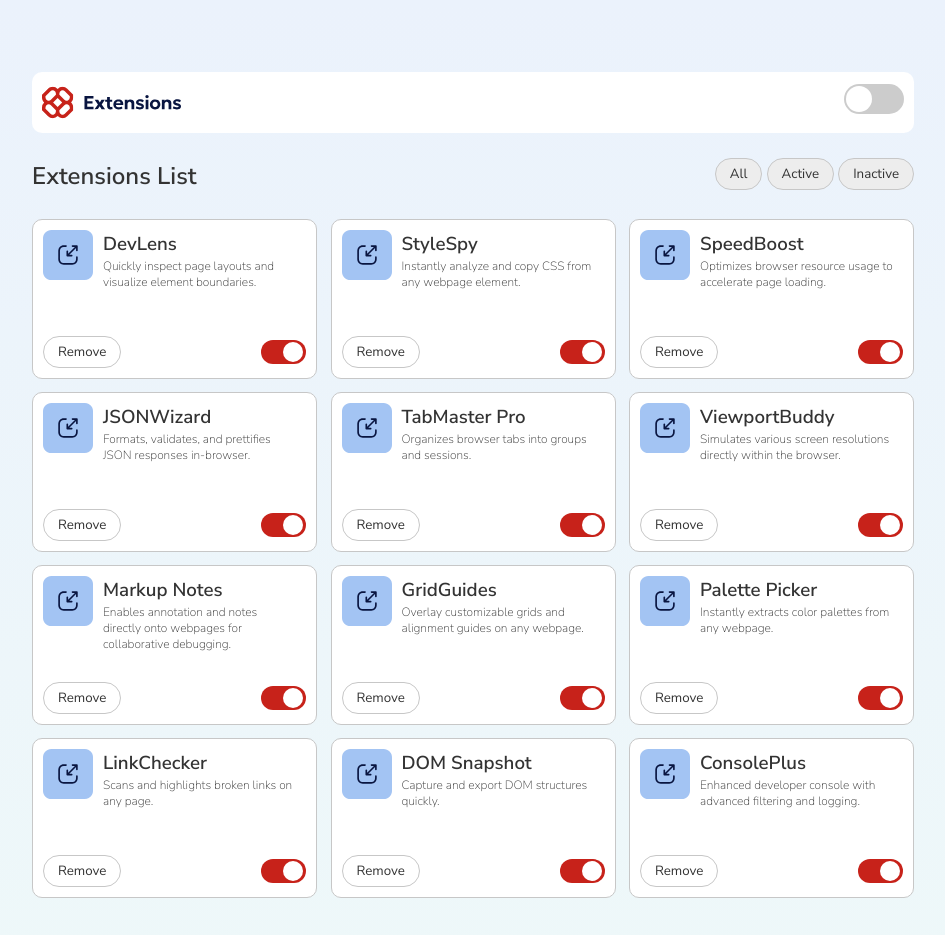
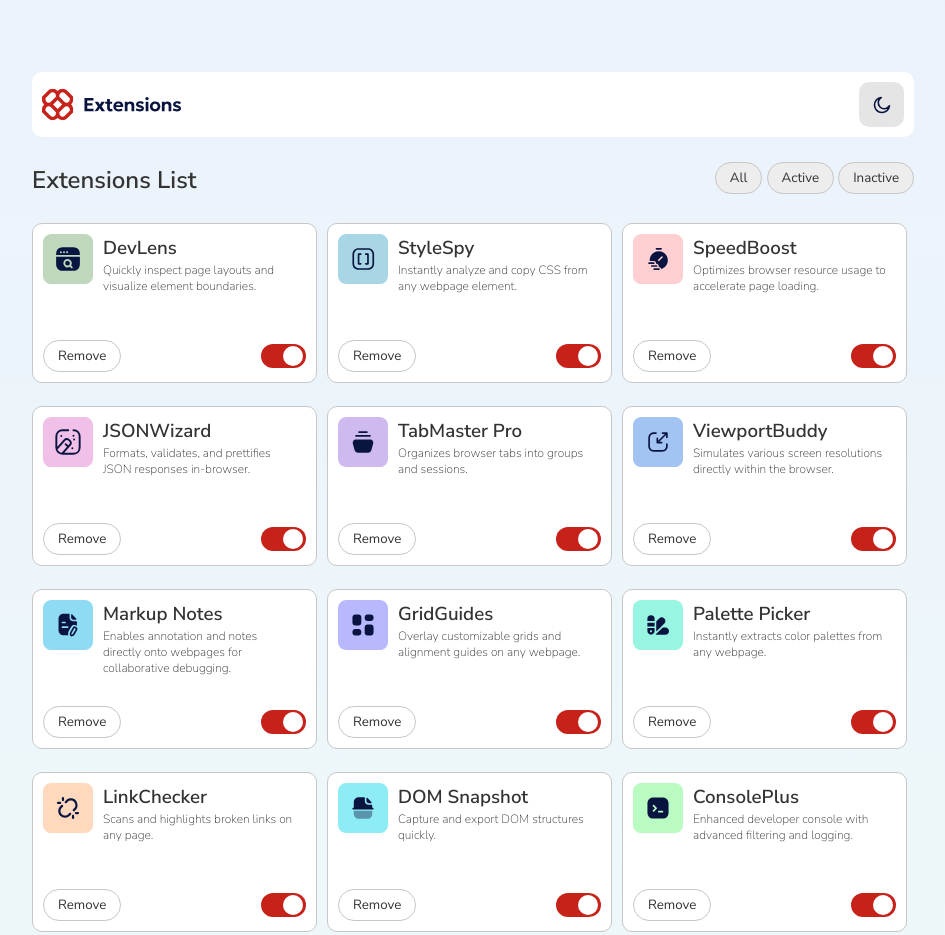
Before and after one commit to Andrewbizz/extensionmanagement, a plain HTML site: page index.html in a window 1280 px wide. Shown: the top 935 px of the page, without its empty margins (167-1112 px from the left). Drawn offline with Linux system fonts and the light colour scheme.

Commit message:
making ui better

```diff
--- a/index.html
+++ b/index.html
@@ -58,20 +58,26 @@
           Extension -->
         </div>
         <div class="themeTog">
-          <div class="toggle-container">
-            <input type="checkbox" id="theme-toggle" class="toggle-checkbox" />
+          <div id="theme-toggle" class="themeToggle"></div>
+
+          <!-- <div class="toggle-container">
+            <div
+              id="theme-toggle"
+              class="toggle-checkbox"
+              style="height: 50px; width: 50px; background-color: red"
+            ></div>
             <label for="theme-toggle" class="toggle-label">
-              <span class="toggle-ball"></span>
+            <span class="toggle-ball"></span>
             </label>
-          </div>
+          </div> -->
         </div>
       </div>
       <div class="headTitles">
         <h2>Extensions List</h2>
         <div>
-          <button type="button">All</button>
-          <button type="button">Active</button>
-          <button type="button">Inactive</button>
+          <button type="button" id="showAll">All</button>
+          <button type="button" id="showActive">Active</button>
+          <button type="button" id="showInactive">Inactive</button>
         </div>
       </div>
       <div id="ext-container" class="ext-container"></div>
--- a/main.js
+++ b/main.js
@@ -1,61 +1,39 @@
 document.addEventListener("DOMContentLoaded", () => {
   const themeToggle = document.getElementById("theme-toggle");
   const body = document.body;
-
+  let sortState = 1;
+  const themeKey = "theme";
+  const container = document.getElementById("ext-container");
   // Function to apply the theme based on local storage
-  const applyTheme = () => {
-    if (localStorage.getItem("theme") === "dark") {
-      body.classList.add("dark-theme");
-      themeToggle.checked = true;
-    } else {
-      body.classList.remove("dark-theme");
-      themeToggle.checked = false;
-    }
-  };
-
-  // Apply the theme on page load
-  applyTheme();
-
-  // Add event listener for the toggle switch
-  themeToggle.addEventListener("change", () => {
-    if (themeToggle.checked) {
-      body.classList.add("dark-theme");
-      localStorage.setItem("theme", "dark");
-    } else {
-      body.classList.remove("dark-theme");
-      localStorage.setItem("theme", "light");
-    }
-  });
-
   // JSON data with images
   const tools = [
     {
       name: "DevLens",
       description:
         "Quickly inspect page layouts and visualize element boundaries.",
-      image: "assets/images/logo-viewport-buddy.svg",
+      image: "assets/images/logo-devlens.svg",
     },
     {
       name: "StyleSpy",
       description: "Instantly analyze and copy CSS from any webpage element.",
-      image: "assets/images/logo-viewport-buddy.svg",
+      image: "assets/images/logo-style-spy.svg",
     },
     {
       name: "SpeedBoost",
       description:
         "Optimizes browser resource usage to accelerate page loading.",
-      image: "assets/images/logo-viewport-buddy.svg",
+      image: "assets/images/logo-speed-boost.svg",
     },
     {
       name: "JSONWizard",
       description:
         "Formats, validates, and prettifies JSON responses in-browser.",
-      image: "assets/images/logo-viewport-buddy.svg",
+      image: "assets/images/logo-json-wizard.svg",
     },
     {
       name: "TabMaster Pro",
       description: "Organizes browser tabs into groups and sessions.",
-      image: "assets/images/logo-viewport-buddy.svg",
+      image: "assets/images/logo-tab-master-pro.svg",
     },
     {
       name: "ViewportBuddy",
@@ -67,38 +45,63 @@ document.addEventListener("DOMContentLoaded", () => {
       name: "Markup Notes",
       description:
         "Enables annotation and notes directly onto webpages for collaborative debugging.",
-      image: "assets/images/logo-viewport-buddy.svg",
+      image: "assets/images/logo-markup-notes.svg",
     },
     {
       name: "GridGuides",
       description:
         "Overlay customizable grids and alignment guides on any webpage.",
-      image: "assets/images/logo-viewport-buddy.svg",
+      image: "assets/images/logo-grid-guides.svg",
     },
     {
       name: "Palette Picker",
       description: "Instantly extracts color palettes from any webpage.",
-      image: "assets/images/logo-viewport-buddy.svg",
+      image: "assets/images/logo-palette-picker.svg",
     },
     {
       name: "LinkChecker",
       description: "Scans and highlights broken links on any page.",
-      image: "assets/images/logo-viewport-buddy.svg",
+      image: "assets/images/logo-link-checker.svg",
     },
     {
       name: "DOM Snapshot",
       description: "Capture and export DOM structures quickly.",
-      image: "assets/images/logo-viewport-buddy.svg",
+      image: "assets/images/logo-dom-snapshot.svg",
     },
     {
       name: "ConsolePlus",
       description:
         "Enhanced developer console with advanced filtering and logging.",
-      image: "/assets/images/logo-viewport-buddy.svg",
+      image: "assets/images/logo-console-plus.svg",
     },
   ];
 
-  const container = document.getElementById("ext-container");
+  const applyTheme = () => {
+    if (localStorage.getItem(themeKey) === "dark") {
+      body.classList.add("dark-theme");
+      themeToggle.style.backgroundImage = "url('assets/images/icon-sun.svg')";
+    } else {
+      body.classList.remove("dark-theme");
+      themeToggle.style.backgroundImage = "url('assets/images/icon-moon.svg')";
+    }
+  };
+
+  // Apply the theme on page load
+  applyTheme();
+
+  // Add event listener for the toggle switch
+  themeToggle.addEventListener("click", () => {
+    const isCurrentlyDark = body.classList.contains("dark-theme");
+    if (isCurrentlyDark) {
+      body.classList.remove("dark-theme");
+      localStorage.setItem(themeKey, "light");
+      themeToggle.style.backgroundImage = "url('assets/images/icon-moon.svg')";
+    } else {
+      body.classList.add("dark-theme");
+      localStorage.setItem(themeKey, "dark");
+      themeToggle.style.backgroundImage = "url('assets/images/icon-sun.svg')";
+    }
+  });
 
   tools.forEach((tool) => {
     const toolDiv = document.createElement("div");
@@ -142,9 +145,26 @@ document.addEventListener("DOMContentLoaded", () => {
     removeBtn.textContent = "Remove";
 
     // Toggle logic
-    toggle.addEventListener("change", () => {
+
+    const checkState = function () {
       toolDiv.classList.toggle("active", toggle.checked);
-    });
+      toolDiv.classList.toggle("inactive", !toggle.checked);
+
+      if (
+        sortState === 1 ||
+        (sortState === 2 && toolDiv.classList.contains("inactive"))
+      ) {
+        toolDiv.classList.add("hide");
+        toolDiv.classList.remove("show");
+      } else {
+        toolDiv.classList.add("hide");
+        toolDiv.classList.remove("show");
+      }
+    };
+
+    checkState();
+
+    toggle.addEventListener("change", checkState);
 
     // Remove logic with confirmation
     removeBtn.addEventListener("click", () => {
@@ -174,4 +194,66 @@ document.addEventListener("DOMContentLoaded", () => {
     headerDiv.appendChild(removeBtn);
     headerDiv.appendChild(switchLabel);
   });
+
+  const childDiv = container.querySelectorAll(":scope > div.tool");
+  const allSwitches = container.querySelectorAll(".switch");
+  const showAll = document.getElementById("showAll");
+  const showActive = document.getElementById("showActive");
+  const showInactive = document.getElementById("showInactive");
+
+  const stateSetter = function () {
+    if (sortState === 1) {
+      childDiv.forEach((child) => {
+        if (child.classList.contains("hide")) {
+          child.classList.remove("hide");
+        }
+      });
+    } else if (sortState === 2) {
+      childDiv.forEach((child) => {
+        if (child.classList.contains("active")) {
+          child.classList.add("show");
+          child.classList.remove("hide");
+        } else {
+          child.classList.add("hide");
+          child.classList.remove("show");
+        }
+      });
+    } else {
+      childDiv.forEach((child) => {
+        if (child.classList.contains("inactive")) {
+          child.classList.add("show");
+        } else {
+          child.classList.add("hide");
+          child.classList.remove("show");
+        }
+      });
+    }
+  };
+
+  const showAllfn = function () {
+    sortState = 1;
+    stateSetter();
+    console.log(sortState);
+  };
+
+  const showActivefn = function () {
+    sortState = 2;
+    stateSetter();
+    console.log(sortState);
+  };
+
+  const showInactivefn = function () {
+    sortState = 3;
+    stateSetter();
+    console.log(sortState);
+  };
+
+  allSwitches.forEach((swit) => {
+    swit.addEventListener("click", stateSetter());
+  });
+
+  showAll.addEventListener("click", showAllfn);
+  showActive.addEventListener("click", showActivefn);
+  showInactive.addEventListener("click", showInactivefn);
+  console.log(sortState);
 });
--- a/style.css
+++ b/style.css
@@ -92,11 +92,13 @@
                      width: 100%;
                      font-family: "Nunito Sans", sans-serif;
                      transition: 0.4s;
+                     min-height: 100vh;
                      align-items: center;
 
 
  }
 
+ /*
  .toggle-container {
                      display: inline-block;
                      position: relative;
@@ -104,10 +106,12 @@
  }
 
  .toggle-checkbox {
-                     /* Hide the default checkbox input */
+
                      display: none;
  }
 
+ */
+ /*
  .toggle-label {
                      display: flex;
                      align-items: center;
@@ -127,18 +131,29 @@
                      position: absolute;
                      left: 2px;
                      transition: transform 0.3s;
- }
+ } */
 
  /* Style for the 'on' state */
- .toggle-checkbox:checked+.toggle-label {
+ /* .toggle-checkbox:checked+.toggle-label {
                      background-color: var(--primary-color);
  }
 
  .toggle-checkbox:checked+.toggle-label .toggle-ball {
                      transform: translateX(30px);
- }
+ } */
 
 
+
+ .themeToggle {
+                     background-size: 40%;
+                     background-position: center;
+                     background-repeat: no-repeat;
+                     height: 45px;
+                     background-color: var(--shadow-color);
+                     border-radius: 10px;
+                     width: 45px;
+                     cursor: pointer;
+ }
 
 
  /* === Toggle Switch for each ext === */
@@ -204,7 +219,10 @@
                      flex-wrap: wrap;
                      padding: 0;
                      /* background-color: blue; */
-                     justify-content: space-between;
+                     overflow: hidden;
+                     position: relative;
+                     align-items: center;
+                     gap: 10px;
  }
 
  .headTitles {
@@ -239,6 +257,15 @@
                      border: solid 1px var(--border-color);
  }
 
+ .hide {
+                     position: absolute;
+                     transform: translateX(-100%);
+ }
+
+ .show {
+                     position: relative;
+                     transform: translateX(0%);
+ }
 
  .tool-header {
                      display: flex;
```
